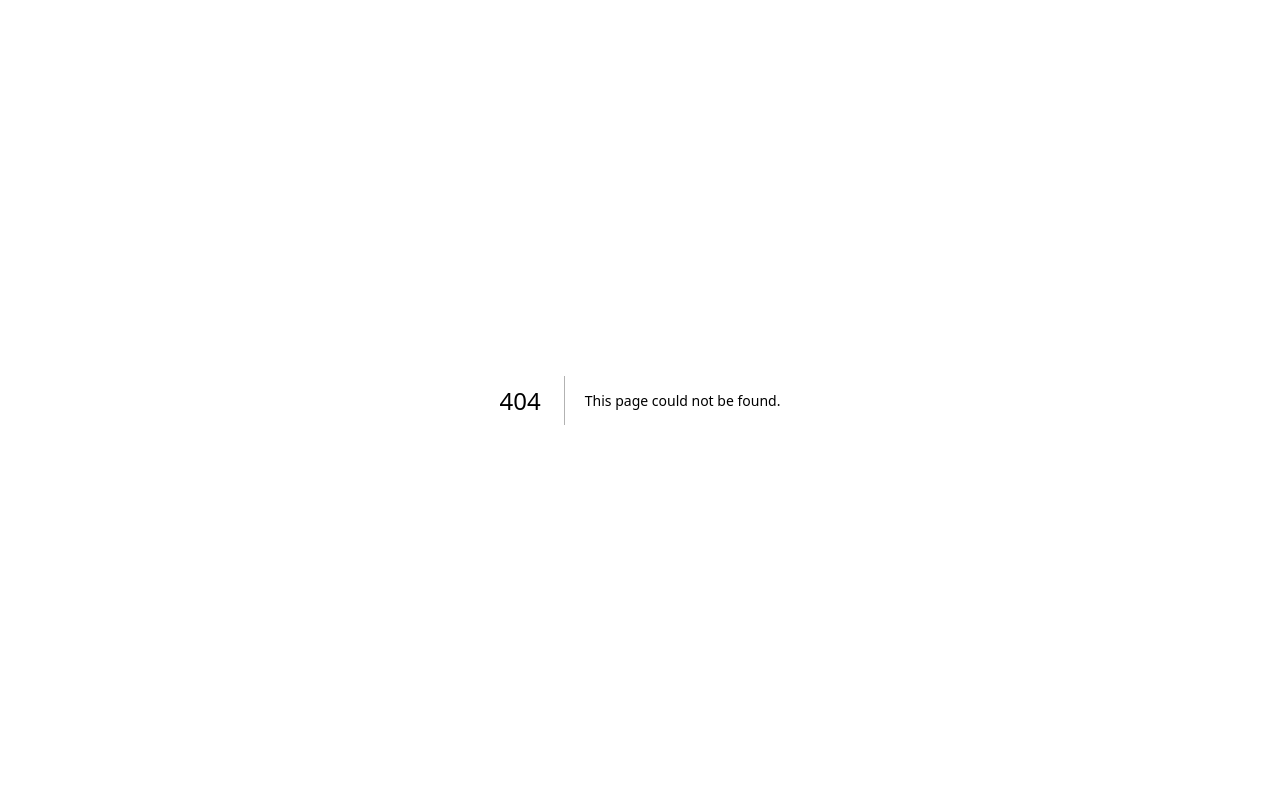
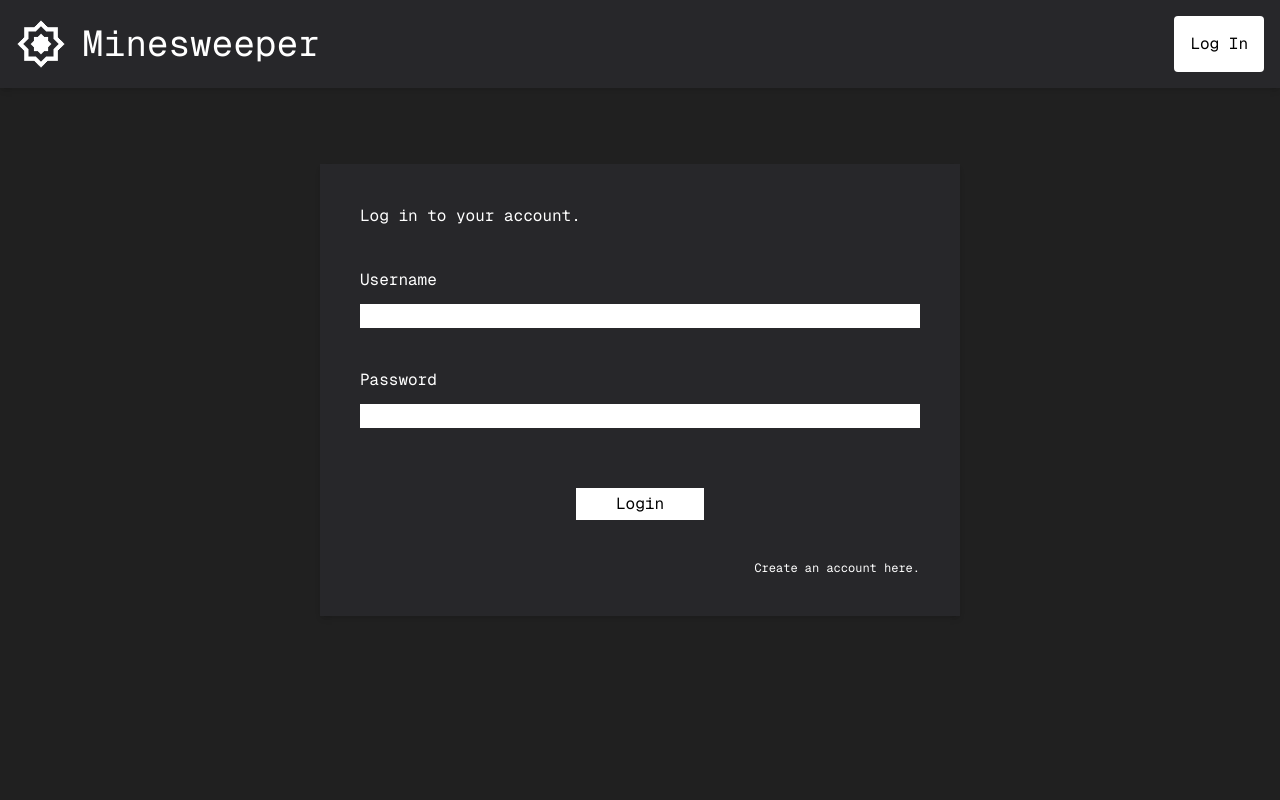
Before and after one commit to MIKNSJ/minesweeper-next, a Next.js app: page /login in a window 1280 px wide. Before the commit this address had no page. Shown: the top 800 px of the page. Built offline with nearby package versions, Linux system fonts and the light colour scheme.

Commit message:
register/login page

```diff
--- /dev/null
+++ b/app/login/page.js
@@ -0,0 +1,36 @@
+import Navbar from "../../components/navbar";
+import Footer from "../../components/footer";
+import Link from "next/link"
+import Form from 'next/form'
+
+
+
+export default function Login() {
+    return (
+        <>
+            <Navbar />
+            <div className="text-white p-3">
+                <div className="container mx-auto max-w-screen-sm bg-zinc-800 flex flex-col shadow-md p-10 gap-10 mt-5 md:mt-16">
+                    <h1>Log in to your account.</h1>
+
+                    <Form className="flex flex-col gap-10">
+                        <div className="flex flex-col gap-3">
+                            <label>Username</label>
+                            <input type="text" className="text-black px-1" autoComplete = "off" required></input>
+                        </div>
+
+                        <div className="flex flex-col gap-3">
+                            <label>Password</label>
+                            <input type="text" className="text-black px-1" autoComplete = "off" required></input>
+                        </div>
+
+                        <input type="submit" value="Login" className="text-black mt-5 bg-white self-center px-10 py-1"></input>
+                    </Form>
+
+                    <h5 className="text-xs self-center sm:self-end"><Link href="../register" className="hover:text-blue-500">Create an account here.</Link></h5>
+                </div>
+            </div>
+            <Footer />
+        </>
+    )
+}
--- /dev/null
+++ b/app/register/page.js
@@ -0,0 +1,36 @@
+import Navbar from "../../components/navbar";
+import Footer from "../../components/footer";
+import Link from "next/link"
+import Form from 'next/form'
+
+
+
+export default function Register() {
+    return (
+        <>
+            <Navbar />
+                <div className="text-white p-3">
+                    <div className="container mx-auto max-w-screen-sm bg-zinc-800 flex flex-col shadow-md p-10 gap-10 mt-5 md:mt-16">
+                        <h1>Create your account.</h1>
+
+                        <Form className="flex flex-col gap-10">
+                            <div className="flex flex-col gap-3">
+                                <label>Username</label>
+                                <input type="text" className="text-black px-1" autoComplete = "off" required></input>
+                            </div>
+
+                            <div className="flex flex-col gap-3">
+                                <label>Password</label>
+                                <input type="text" className="text-black px-1" autoComplete = "off" required></input>
+                            </div>
+
+                            <input type="submit" value="Register" className="text-black mt-5 bg-white self-center px-10 py-1"></input>
+                        </Form>
+
+                        <h5 className="text-xs self-center sm:self-end"><Link href="../login" className="hover:text-blue-500">Login to your account here.</Link></h5>
+                    </div>
+                </div>
+            <Footer />
+        </>
+    )
+}
--- a/components/game.js
+++ b/components/game.js
@@ -233,6 +233,8 @@
 
 
     useEffect(() => {
+        router.refresh();
+
         if (mines != 1) {
             generateMines();
         }
--- a/components/navbar.js
+++ b/components/navbar.js
@@ -12,8 +12,8 @@
                         <Image src="/mine_icon.png" width={50} height={50} alt="mine_icon"/>
                         <h1 className="text-white sm:text-4xl">Minesweeper</h1>
                     </div>
-                    <button className="bg-white flex p-4 rounded">
-                        <Link href="/" className="text-black">Log In</Link>
+                    <button className="bg-white flex rounded">
+                        <Link href="/login" className="text-black p-4">Log In</Link>
                     </button>
                 </div>
             </div>
```
